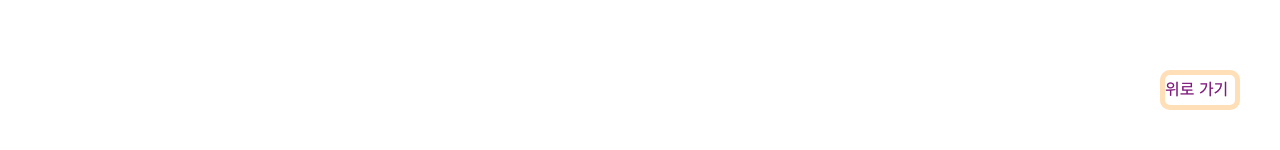
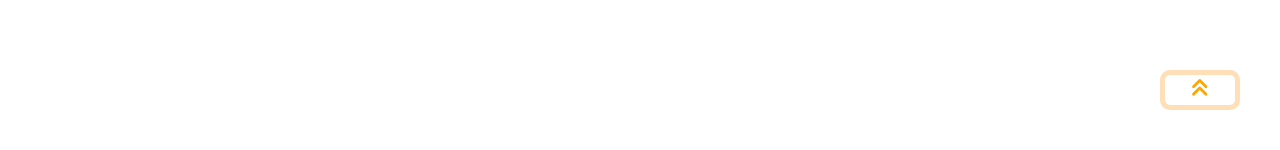
Before and after one commit to k-jin-yoon/sysurban.com, a Next.js app: page /Layout in a window 1280 px wide. Shown: the part 650-800 px from the top of the page. Built offline with nearby package versions, Linux system fonts and the light colour scheme.

Commit message:
fontawsome 적용

```diff
--- a/components/Timeline.js
+++ b/components/Timeline.js
@@ -145,7 +145,7 @@ export default function Timeline(){
                 }
                 @media screen and  (max-width: 760px) {
                     .timeline {
-                        min-width: 480px;
+                        min-width: 100%;
                     }
                 }
                 @media screen and  (max-width: 480px) {
--- a/package.json
+++ b/package.json
@@ -9,6 +9,9 @@
     "lint": "next lint"
   },
   "dependencies": {
+    "@fortawesome/fontawesome-svg-core": "^6.2.1",
+    "@fortawesome/free-solid-svg-icons": "^6.2.1",
+    "@fortawesome/react-fontawesome": "^0.2.0",
     "@netlify/plugin-nextjs": "^4.29.3",
     "eslint": "8.29.0",
     "eslint-config-next": "13.0.6",
--- a/pages/Layout.js
+++ b/pages/Layout.js
@@ -1,13 +1,26 @@
 import Script from 'next/script';
 import Footer from '../components/Footer';
 import Header from './../components/Header';
+import { FontAwesomeIcon } from '@fortawesome/react-fontawesome';
+import {
+  faAnglesUp,
+  faAmbulance,
+  faAnchor,
+} from "@fortawesome/free-solid-svg-icons";
 
 export default function Layout({ children }){
     return (
         <>
             <Header />
             <main className="main">{children}</main>
-            <div className="goto"><a href="#">위로 가기</a></div>
+            <div className="goto">
+              <a href="#">
+                <FontAwesomeIcon
+                  icon={faAnglesUp}
+                  style={{fontSize:20, color:'orange'}}
+                />
+              </a>
+            </div>
             <Footer />
             <style jsx>{`
             .main {
@@ -33,8 +46,10 @@ export default function Layout({ children }){
               }
               .goto a {
                 display: inline-block;
+                width: 100%;
                 height: 30px;
                 line-height: 30px;
+                text-align: center;
                 vertical-align: middle;
               }
               span.mousepointer {
--- a/pages/_app.js
+++ b/pages/_app.js
@@ -1,4 +1,7 @@
 import '../styles/globals.css'
+import { config } from '@fortawesome/fontawesome-svg-core'
+import '@fortawesome/fontawesome-svg-core/styles.css'
+config.autoAddCss = false
 import Layout from './Layout';
 
 function App({ Component, pageProps }) {
--- a/pages/about.js
+++ b/pages/about.js
@@ -63,6 +63,9 @@ export default function About(){
                     border-top: 2px solid var(--main-shadow);
                     border-bottom: 2px solid var(--main-shadow);
                 }
+                .history {
+                    width: 100%;
+                }
                 .active {
                     color: white;
                     background-color: rgba(127,27,125,1);
```
Also changed, not shown: components/Verify.js (+7 -6 lines), 1 other file (tests, documents, lock files or other folders).
